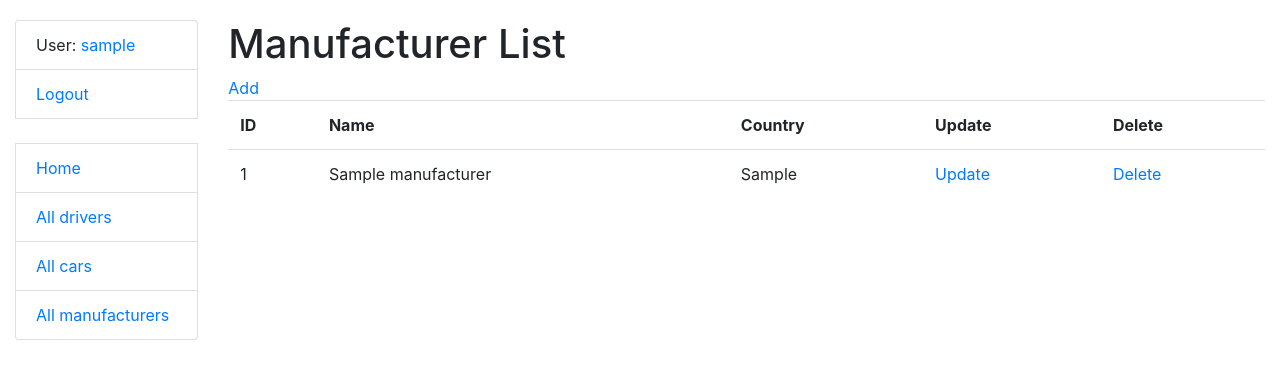
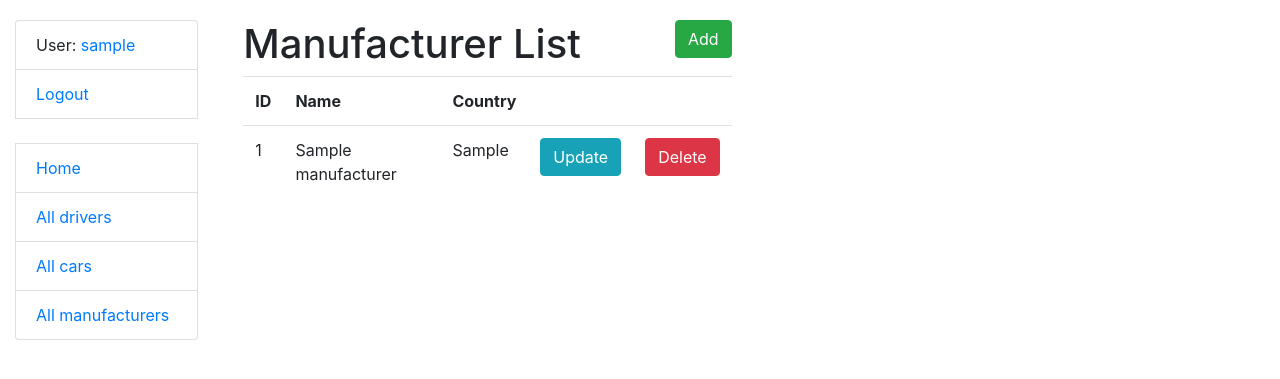
Before and after one commit to Magus6784/taxi-service, a Django app: page /manufacturers/ in a window 1280 px wide. Shown: the top 379 px of the page. Run offline with Django 4.2, Linux system fonts and the light colour scheme; a user stored in the database is signed in; tables that the repository leaves empty hold one stand-in row (values such as "Sample post").

Commit message:
Upgrade manufactures look

```diff
--- a/templates/taxi/manufacturer_form.html
+++ b/templates/taxi/manufacturer_form.html
@@ -1,11 +1,12 @@
 {% extends "base.html" %}
+{% load crispy_forms_filters %}
 
 {% block content %}
     <h1><h1>{{ object|yesno:"Update, Create" }} Manufacturer</h1></h1>
 
     <form action="" method="post" novalidate>
         {% csrf_token %}
-        {{ form.as_p }}
+        {{ form|crispy }}
 
         <input type="submit" value="Submit">
     </form>
--- a/templates/taxi/manufacturer_list.html
+++ b/templates/taxi/manufacturer_list.html
@@ -1,8 +1,13 @@
 {% extends "base.html" %}
 
 {% block content %}
-    <h1>Manufacturer List</h1>
-    <a href="{% url 'taxi:manufacturer-create' %}">Add</a>
+    <div class="col-sm-6">
+        <h1>Manufacturer List
+            <a class="btn btn-success float-right"
+               href="{% url 'taxi:manufacturer-create' %}">
+            Add
+            </a>
+        </h1>
 
         {% if manufacturer_list %}
           <table class="table">
@@ -10,8 +15,8 @@
               <th>ID</th>
               <th>Name</th>
               <th>Country</th>
-          <th>Update</th>
-          <th>Delete</th>
+              <th></th>
+              <th></th>
             </tr>
 
             {% for manufacturer in manufacturer_list %}
@@ -26,10 +31,16 @@
                       {{ manufacturer.country }}
                   </td>
                   <td>
-                  <a href="{% url 'taxi:manufacturer-update'  pk=manufacturer.id %}">Update</a>
+                      <a class="btn btn-info float-right"
+                         href="{% url 'taxi:manufacturer-update' pk=manufacturer.id %}">
+                          Update
+                      </a>
                   </td>
                   <td>
-                  <a href="{% url 'taxi:manufacturer-delete'  pk=manufacturer.id %}">Delete</a>
+                      <a class="btn btn-danger float-right"
+                         href="{% url 'taxi:manufacturer-delete' pk=manufacturer.id %}">
+                          Delete
+                      </a>
                   </td>
               </tr>
             {% endfor %}
@@ -38,4 +49,5 @@
         {% else %}
             <p>There are no manufacturers in the service.</p>
         {% endif %}
+    </div>
 {% endblock %}
```
Also changed, not shown: templates/taxi/manufacturer_confirm_delete.html (+6 -4 lines). Lines whose indentation alone changed are shown as unchanged.
